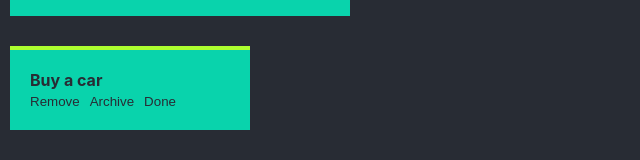
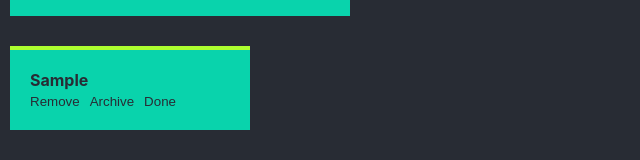
Before and after one commit to siczekkonrad/simple-pm, a React (Create React App) app: page /taskboard in a window 1280 px wide. Both pictures are taken after typing "Sample" into the empty fields and a click on the button "Add task". Shown: the part 127-287 px from the top of the page, without its empty margins (0-640 px from the left). Built offline with nearby package versions, Linux system fonts and the light colour scheme.

Commit message:
task title
displaying task title

```diff
--- a/src/components/Task/Task.component.js
+++ b/src/components/Task/Task.component.js
@@ -1,10 +1,11 @@
 import React from 'react';
 
 const Task = (props) => {
+    const name = props.taskName;
     return (
         <div className='Task active'>
             <div className='TaskWrapper'>
-                <h4 className='Task__title'>Buy a car</h4>
+                <h4 className='Task__title'>{name}</h4>
                 <div className='Task__actions'>
                     <button className='Task__button'
                         onClick={() => props.removeTask()}
--- a/src/components/TaskList/TaskList.component.js
+++ b/src/components/TaskList/TaskList.component.js
@@ -27,7 +27,7 @@ const TaskList = (props) => {
                     return <Task markDone={markDone}
                                  removeTask={removeTask}
                                  archiveTask={archiveTask}
-                                 taskName={item.name}
+                                 taskName={item.title}
                                  key={index}
                     />
                 })}
```
